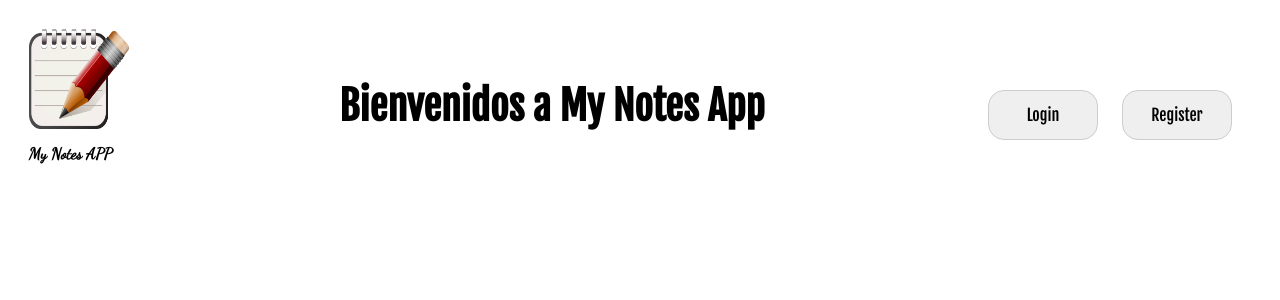
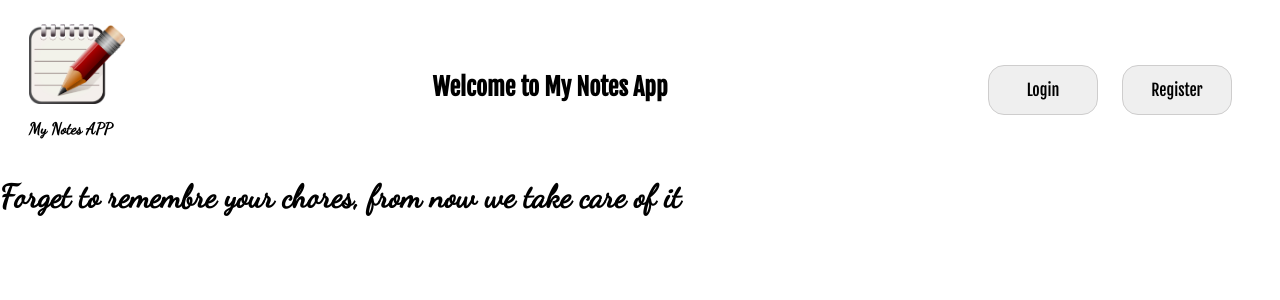
Before and after one commit to pablomonzon95/My_notes_app, a React (Create React App) app: page / in a window 1280 px wide. Shown: the top 300 px of the page. Built offline with nearby package versions, Linux system fonts and the light colour scheme.

Commit message:
empiezo el hook pero no puedo seguir sin la api

```diff
--- a/src/Components/Header/style.css
+++ b/src/Components/Header/style.css
@@ -3,14 +3,14 @@
   padding: 1rem;
 
   display: flex;
-  flex-wrap: wrap;
+
   justify-content: space-between;
   align-items: baseline;
   gap: 1rem;
 }
 .header img {
-  width: 100px;
-  height: 100px;
+  width: 6rem;
+
 }
 .logo {
   position: relative;
@@ -21,8 +21,9 @@
   font-size: 1rem;
 }
 .header h2 {
-  font-size: 2.5rem;
+  font-size: 1.5rem;
   padding-top: 2rem;
+  text-align: center;
 }
 .header button {
   border: solid 1px #cecdcd;
--- /dev/null
+++ b/src/Components/NotesSection/index.js
@@ -0,0 +1,8 @@
+export const NotesSection = ({title}) => {
+    return(
+        <div className="Notes panel">
+            <h1>{title}</h1>
+            <ul></ul>
+        </div>
+    )
+}
--- a/src/views/MainPage/index.js
+++ b/src/views/MainPage/index.js
@@ -1,11 +1,14 @@
 import { Header } from "../../Components/Header";
+import {NotesSection} from '../../Components/NotesSection'
+
 export const MainPage = () => {
   return (
     <div className="main_page">
-      <Header tituloVista="Bienvenidos a My Notes App">
+      <Header tituloVista="Welcome to My Notes App">
         <button>Login</button>
         <button>Register</button>
       </Header>
+      <NotesSection title='Forget to remembre your chores, from now we take care of it'></NotesSection>
     </div>
   );
 };
```
Also changed, not shown: src/hooks/useNotes.js (added, +15 -0 lines), src/Components/NotesSection/style.css (added).
